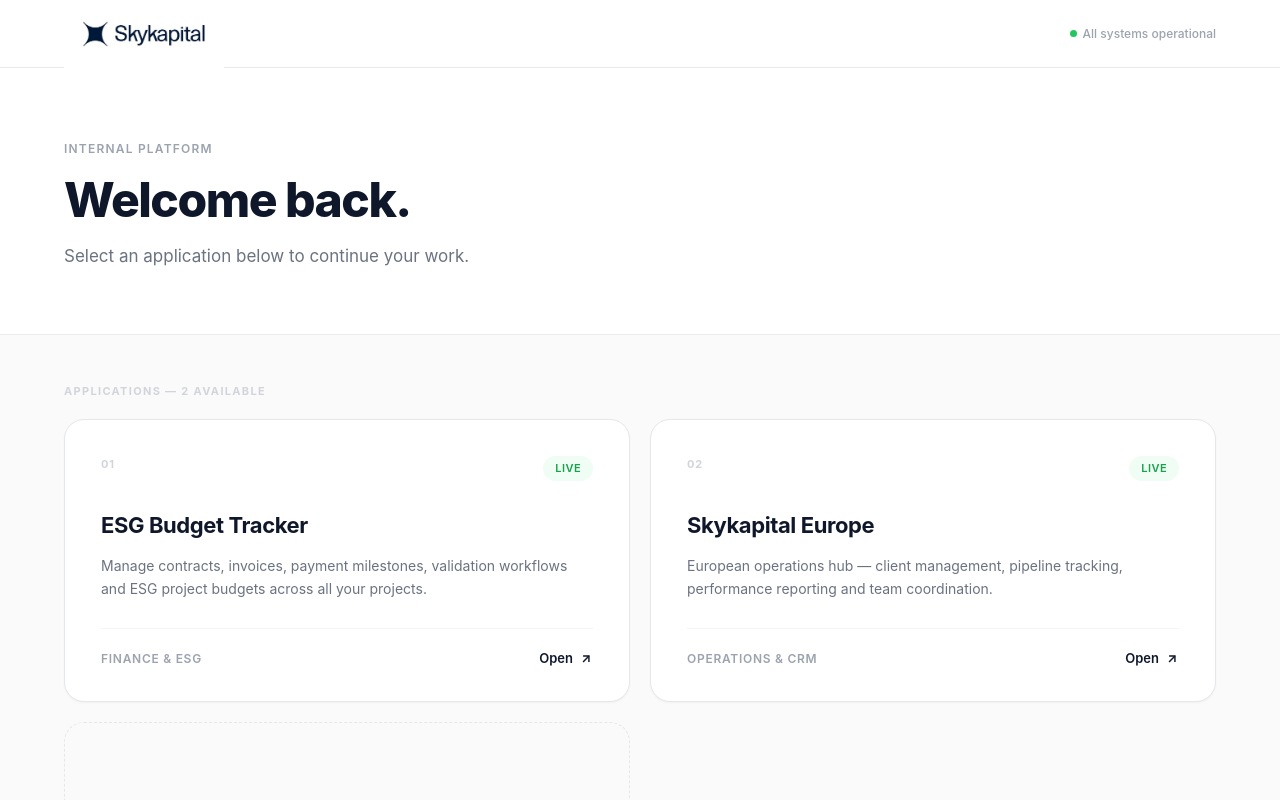
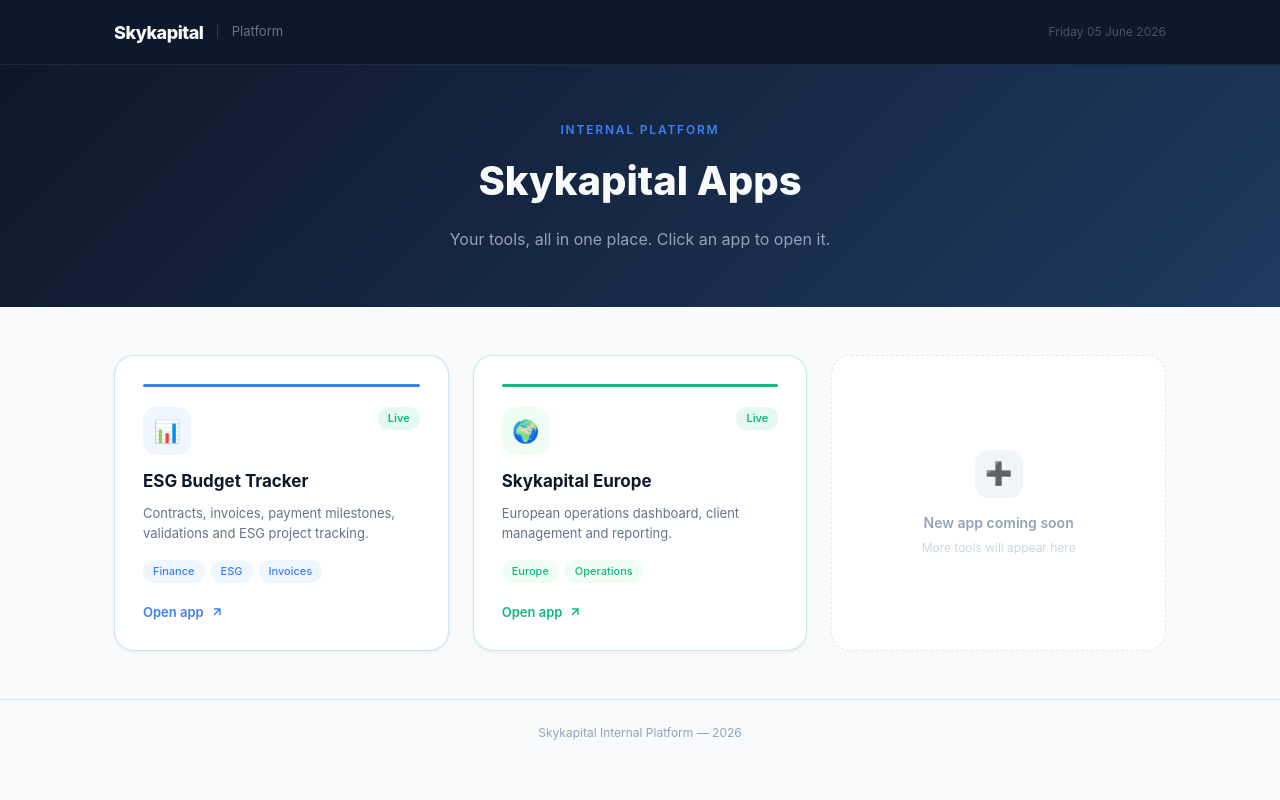
Before and after one commit to rudychoufani98-stack/Skykapital-portal, a Next.js app: page / in a window 1280 px wide. Shown: the top 800 px of the page. Built offline with nearby package versions, Linux system fonts and the light colour scheme.

Commit message:
Revert to initial design

```diff
--- a/app/page.tsx
+++ b/app/page.tsx
@@ -1,129 +1,92 @@
-'use client'
-import Image from 'next/image'
-
+export default function Portal() {
   const apps = [
     {
       name: 'ESG Budget Tracker',
-    description: 'Manage contracts, invoices, payment milestones, validation workflows and ESG project budgets across all your projects.',
+      description: 'Contracts, invoices, payment milestones, validations and ESG project tracking.',
       url: 'https://budget-tracker-two-beta.vercel.app/login',
-    label: 'Finance & ESG',
-    accent: '#0F172A',
-    num: '01',
+      icon: '📊',
+      color: '#3B82F6',
+      bg: '#EFF6FF',
+      border: 'rgba(59,130,246,0.25)',
+      tags: ['Finance', 'ESG', 'Invoices'],
     },
     {
       name: 'Skykapital Europe',
-    description: 'European operations hub — client management, pipeline tracking, performance reporting and team coordination.',
+      description: 'European operations dashboard, client management and reporting.',
       url: 'https://skykapitaleurope.vercel.app/login',
-    label: 'Operations & CRM',
-    accent: '#0F172A',
-    num: '02',
+      icon: '🌍',
+      color: '#10B981',
+      bg: '#F0FDF4',
+      border: 'rgba(16,185,129,0.25)',
+      tags: ['Europe', 'Operations'],
     },
   ]
 
-export default function Portal() {
   return (
-    <main style={{ minHeight: '100vh', background: '#FAFAFA', fontFamily: '"Inter", system-ui, sans-serif' }}>
+    <main style={{ minHeight: '100vh', background: '#F8FAFC', fontFamily: 'Inter, system-ui, sans-serif' }}>
 
       {/* Header */}
-      <header style={{ background: '#fff', borderBottom: '1px solid #EBEBEB', padding: '0 64px', height: 68, display: 'flex', alignItems: 'center', justifyContent: 'space-between' }}>
-        <Image src="/logo.png" alt="Skykapital" width={160} height={40} style={{ objectFit: 'contain' }} priority />
-        <div style={{ display: 'flex', alignItems: 'center', gap: 6 }}>
-          <div style={{ width: 7, height: 7, borderRadius: '50%', background: '#22C55E' }}/>
-          <span style={{ fontSize: 12, color: '#9CA3AF', fontWeight: 500 }}>All systems operational</span>
+      <div style={{ background: '#0F172A', borderBottom: '1px solid #1E293B' }}>
+        <div style={{ maxWidth: 1100, margin: '0 auto', padding: '0 24px', height: 64, display: 'flex', alignItems: 'center', justifyContent: 'space-between' }}>
+          <div style={{ display: 'flex', alignItems: 'center', gap: 12 }}>
+            <span style={{ color: '#F8FAFC', fontWeight: 800, fontSize: 18, letterSpacing: '-0.5px' }}>Skykapital</span>
+            <span style={{ color: '#334155', fontSize: 13 }}>|</span>
+            <span style={{ color: '#64748B', fontSize: 13 }}>Platform</span>
           </div>
-      </header>
+          <span style={{ color: '#475569', fontSize: 12 }}>{new Date().toLocaleDateString('en-GB', { weekday: 'long', day: '2-digit', month: 'long', year: 'numeric' })}</span>
+        </div>
+      </div>
 
       {/* Hero */}
-      <div style={{ background: '#fff', borderBottom: '1px solid #EBEBEB', padding: '72px 64px 64px' }}>
-        <p style={{ fontSize: 12, fontWeight: 600, color: '#9CA3AF', letterSpacing: '0.1em', textTransform: 'uppercase', margin: '0 0 16px' }}>Internal Platform</p>
-        <h1 style={{ fontSize: 48, fontWeight: 800, color: '#0F172A', margin: '0 0 16px', letterSpacing: '-1.5px', lineHeight: 1.1 }}>
-          Welcome back.
-        </h1>
-        <p style={{ fontSize: 17, color: '#6B7280', margin: 0, maxWidth: 440, lineHeight: 1.6 }}>
-          Select an application below to continue your work.
-        </p>
+      <div style={{ background: 'linear-gradient(135deg, #0F172A 0%, #1E3A5F 100%)', padding: '56px 24px' }}>
+        <div style={{ maxWidth: 1100, margin: '0 auto', textAlign: 'center' }}>
+          <p style={{ color: '#3B82F6', fontWeight: 600, fontSize: 12, letterSpacing: '0.15em', textTransform: 'uppercase', marginBottom: 12 }}>Internal Platform</p>
+          <h1 style={{ color: '#F8FAFC', fontSize: 40, fontWeight: 800, margin: '0 0 16px' }}>Skykapital Apps</h1>
+          <p style={{ color: '#94A3B8', fontSize: 16, maxWidth: 480, margin: '0 auto' }}>Your tools, all in one place. Click an app to open it.</p>
+        </div>
       </div>
 
       {/* Apps grid */}
-      <div style={{ padding: '48px 64px', maxWidth: 1300, margin: '0 auto' }}>
-        <p style={{ fontSize: 11, fontWeight: 700, color: '#D1D5DB', letterSpacing: '0.12em', textTransform: 'uppercase', margin: '0 0 20px' }}>Applications — {apps.length} available</p>
-
-        <div style={{ display: 'grid', gridTemplateColumns: 'repeat(auto-fill, minmax(420px, 1fr))', gap: 20 }}>
+      <div style={{ maxWidth: 1100, margin: '0 auto', padding: '48px 24px' }}>
+        <div style={{ display: 'grid', gridTemplateColumns: 'repeat(auto-fill, minmax(320px, 1fr))', gap: 24 }}>
           {apps.map(app => (
-            <a key={app.name} href={app.url} target="_blank" rel="noopener noreferrer" style={{ textDecoration: 'none' }}>
-              <div
-                style={{
-                  background: '#fff', borderRadius: 20, border: '1px solid #E5E7EB',
-                  padding: '36px 36px 32px', cursor: 'pointer', height: '100%',
-                  boxShadow: '0 1px 2px rgba(0,0,0,0.04)',
-                  transition: 'transform 0.18s ease, box-shadow 0.18s ease, border-color 0.18s ease',
-                  display: 'flex', flexDirection: 'column', justifyContent: 'space-between', minHeight: 240,
-                }}
-                onMouseEnter={e => {
-                  const el = e.currentTarget as HTMLElement
-                  el.style.transform = 'translateY(-3px)'
-                  el.style.boxShadow = '0 12px 40px rgba(0,0,0,0.10)'
-                  el.style.borderColor = '#0F172A'
-                }}
-                onMouseLeave={e => {
-                  const el = e.currentTarget as HTMLElement
-                  el.style.transform = 'none'
-                  el.style.boxShadow = '0 1px 2px rgba(0,0,0,0.04)'
-                  el.style.borderColor = '#E5E7EB'
-                }}
-              >
-                <div>
-                  <div style={{ display: 'flex', alignItems: 'flex-start', justifyContent: 'space-between', marginBottom: 28 }}>
-                    <span style={{ fontSize: 11, fontWeight: 700, color: '#D1D5DB', letterSpacing: '0.08em' }}>{app.num}</span>
-                    <span style={{ fontSize: 11, fontWeight: 600, padding: '4px 12px', borderRadius: 100, background: '#F0FDF4', color: '#16A34A', letterSpacing: '0.04em' }}>
-                      LIVE
-                    </span>
+            <a key={app.name} href={app.url} target="_blank" rel="noopener noreferrer" style={{ textDecoration: 'none', display: 'block' }}>
+              <div style={{ background: '#FFFFFF', borderRadius: 20, border: `1px solid ${app.border}`, padding: 28, cursor: 'pointer', boxShadow: '0 1px 4px rgba(0,0,0,0.06)' }}>
+                <div style={{ height: 3, background: app.color, borderRadius: 4, marginBottom: 20 }}/>
+                <div style={{ display: 'flex', alignItems: 'flex-start', justifyContent: 'space-between', marginBottom: 14 }}>
+                  <div style={{ width: 48, height: 48, borderRadius: 14, background: app.bg, display: 'flex', alignItems: 'center', justifyContent: 'center', fontSize: 22 }}>
+                    {app.icon}
                   </div>
-
-                  <h2 style={{ fontSize: 22, fontWeight: 700, color: '#0F172A', margin: '0 0 12px', letterSpacing: '-0.4px' }}>
-                    {app.name}
-                  </h2>
-                  <p style={{ fontSize: 14, color: '#6B7280', margin: 0, lineHeight: 1.65 }}>
-                    {app.description}
-                  </p>
+                  <span style={{ fontSize: 11, fontWeight: 600, padding: '3px 10px', borderRadius: 20, background: 'rgba(16,185,129,0.1)', color: '#10B981' }}>Live</span>
                 </div>
-
-                <div style={{ display: 'flex', alignItems: 'center', justifyContent: 'space-between', marginTop: 28, paddingTop: 20, borderTop: '1px solid #F3F4F6' }}>
-                  <span style={{ fontSize: 12, fontWeight: 600, color: '#9CA3AF', letterSpacing: '0.06em', textTransform: 'uppercase' }}>
-                    {app.label}
-                  </span>
-                  <div style={{ display: 'flex', alignItems: 'center', gap: 6, fontSize: 13, fontWeight: 600, color: '#0F172A' }}>
-                    Open
-                    <svg width="14" height="14" fill="none" stroke="currentColor" strokeWidth="2.5" viewBox="0 0 24 24">
-                      <path d="M7 17L17 7"/><path d="M7 7h10v10"/>
-                    </svg>
+                <h2 style={{ color: '#0F172A', fontSize: 17, fontWeight: 700, margin: '0 0 8px' }}>{app.name}</h2>
+                <p style={{ color: '#64748B', fontSize: 13, lineHeight: 1.6, margin: '0 0 16px' }}>{app.description}</p>
+                <div style={{ display: 'flex', gap: 6, flexWrap: 'wrap', marginBottom: 20 }}>
+                  {app.tags.map(tag => (
+                    <span key={tag} style={{ fontSize: 11, fontWeight: 500, padding: '3px 10px', borderRadius: 20, background: app.bg, color: app.color }}>{tag}</span>
+                  ))}
                 </div>
+                <div style={{ display: 'flex', alignItems: 'center', gap: 6, color: app.color, fontSize: 13, fontWeight: 600 }}>
+                  Open app
+                  <svg width="14" height="14" fill="none" stroke="currentColor" strokeWidth="2.5" viewBox="0 0 24 24"><path d="M7 17L17 7"/><path d="M7 7h10v10"/></svg>
                 </div>
               </div>
             </a>
           ))}
 
           {/* Coming soon */}
-          <div style={{
-            background: '#FAFAFA', borderRadius: 20, border: '1.5px dashed #E5E7EB',
-            padding: '36px', display: 'flex', flexDirection: 'column',
-            alignItems: 'center', justifyContent: 'center', minHeight: 240, textAlign: 'center', gap: 10,
-          }}>
-            <div style={{ width: 40, height: 40, borderRadius: 12, background: '#F3F4F6', display: 'flex', alignItems: 'center', justifyContent: 'center' }}>
-              <svg width="16" height="16" fill="none" stroke="#D1D5DB" strokeWidth="2.5" viewBox="0 0 24 24">
-                <line x1="12" y1="5" x2="12" y2="19"/><line x1="5" y1="12" x2="19" y2="12"/>
-              </svg>
-            </div>
-            <p style={{ fontSize: 13, fontWeight: 600, color: '#D1D5DB', margin: 0 }}>New app coming soon</p>
+          <div style={{ background: '#FFFFFF', borderRadius: 20, border: '1px dashed #E2E8F0', padding: 28, display: 'flex', flexDirection: 'column', alignItems: 'center', justifyContent: 'center', minHeight: 220, textAlign: 'center' }}>
+            <div style={{ width: 48, height: 48, borderRadius: 14, background: '#F1F5F9', display: 'flex', alignItems: 'center', justifyContent: 'center', fontSize: 22, marginBottom: 14 }}>➕</div>
+            <p style={{ color: '#94A3B8', fontSize: 14, fontWeight: 600, margin: '0 0 6px' }}>New app coming soon</p>
+            <p style={{ color: '#CBD5E1', fontSize: 12, margin: 0 }}>More tools will appear here</p>
           </div>
         </div>
       </div>
 
       {/* Footer */}
-      <footer style={{ borderTop: '1px solid #EBEBEB', padding: '24px 64px', display: 'flex', alignItems: 'center', justifyContent: 'space-between', background: '#fff' }}>
-        <Image src="/logo.png" alt="Skykapital" width={100} height={26} style={{ objectFit: 'contain', opacity: 0.3 }} />
-        <span style={{ fontSize: 11, color: '#D1D5DB' }}>Internal use only &mdash; {new Date().getFullYear()}</span>
-      </footer>
+      <div style={{ borderTop: '1px solid #E2E8F0', padding: '24px', textAlign: 'center' }}>
+        <p style={{ color: '#94A3B8', fontSize: 12, margin: 0 }}>Skykapital Internal Platform &mdash; {new Date().getFullYear()}</p>
+      </div>
 
     </main>
   )
```
Lines whose indentation alone changed are shown as unchanged.
